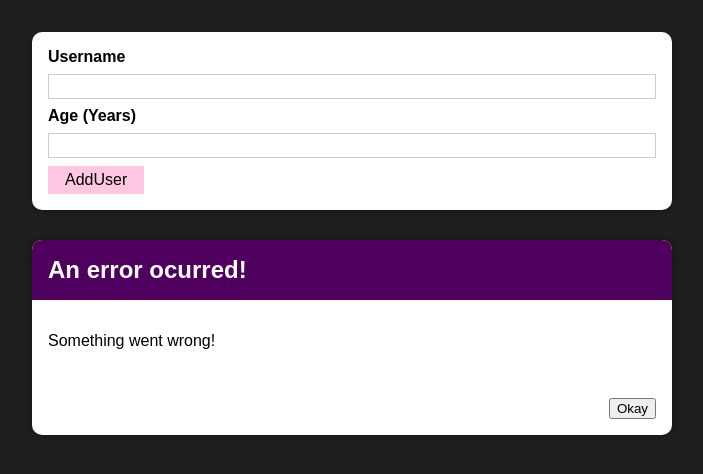
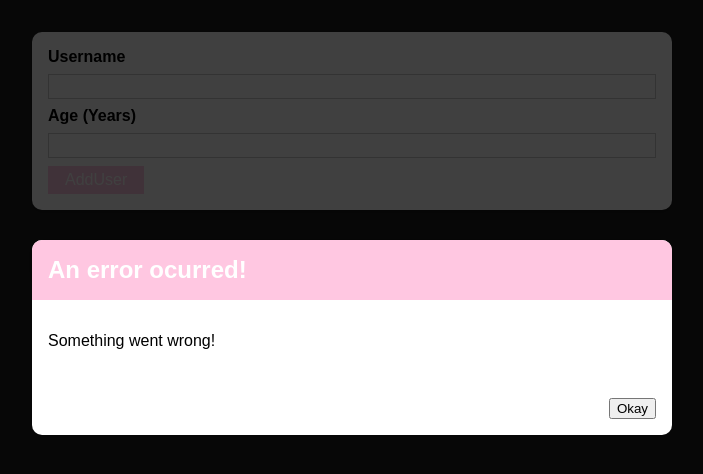
Before and after one commit to carolinardlc/users, a React (Create React App) app: page / in a window 1280 px wide. Shown: the top 474 px of the page, without its empty margins (288-991 px from the left). Built offline with nearby package versions, Linux system fonts and the light colour scheme.

Commit message:
ErrorModal.js update

```diff
--- a/src/components/UI/Button.module.css
+++ b/src/components/UI/Button.module.css
@@ -2,7 +2,7 @@
     font: inherit;
     border: 1px solid #ffc7e1;
     background: #ffc7e1;
-    color: rgb(0, 0, 0);
+    color: rgb(255, 255, 255);
     padding: 0.25rem 1rem;
     cursor: pointer;
   }
--- a/src/components/UI/ErrorModal.js
+++ b/src/components/UI/ErrorModal.js
@@ -6,6 +6,8 @@ import classes from "./ErrorModal.module.css";
 
 const ErrorModal = (props) => {
   return (
+    <div>
+      <div className={classes.backdrop} />
       <Card className={classes.modal}>
         <header className={classes.header}>
           <h2>{props.title}</h2>
@@ -17,6 +19,7 @@ const ErrorModal = (props) => {
           <button>Okay</button>
         </footer>
       </Card>
+    </div>
   );
 };
 
--- a/src/components/UI/ErrorModal.module.css
+++ b/src/components/UI/ErrorModal.module.css
@@ -18,7 +18,7 @@
   }
 
   .header {
-    background: #4f005f;
+    background: #ffc7e1;
     padding: 1rem;
   }
 
```
Lines whose indentation alone changed are shown as unchanged.
